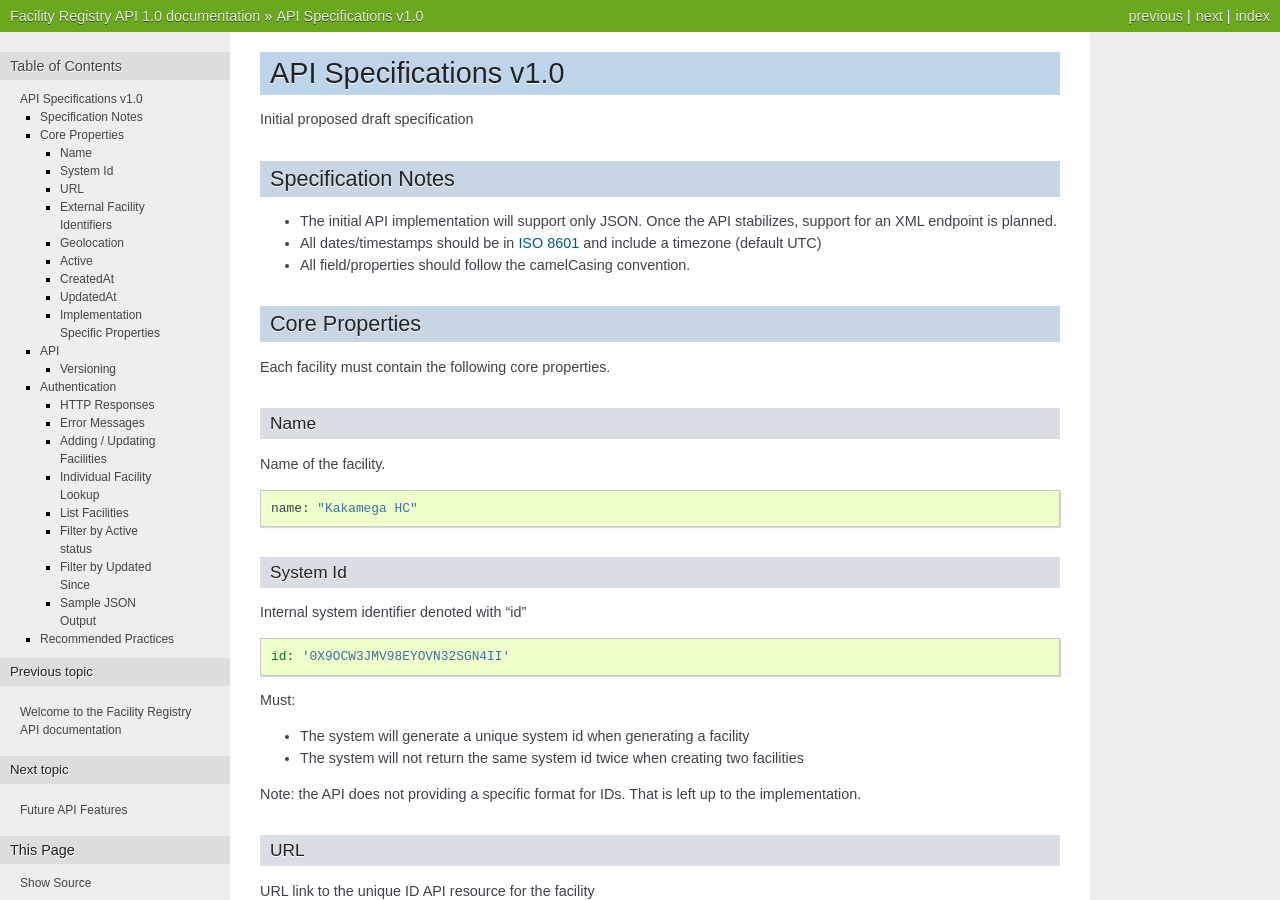
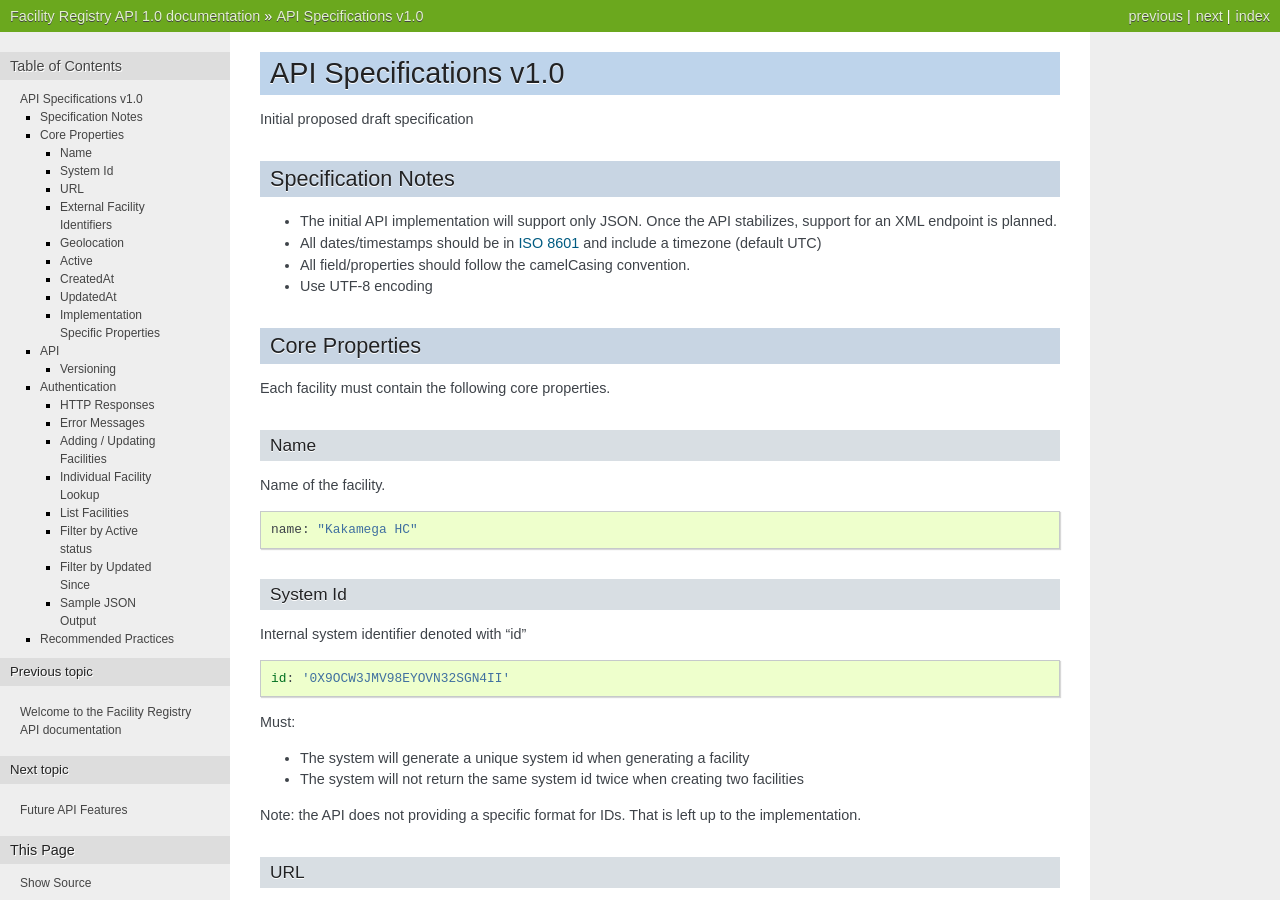
Before and after one commit to facilityregistry/fred-api, a Sphinx documentation site: the page built from docs/api_specifications.rst, in a window 1280 px wide and 900 px high. Built offline with Sphinx 7.4.7, drawn with Linux system fonts in a browser that asks for light colours.

Commit message:
UTF-8 encoding

```diff
--- a/docs/api_specifications.rst
+++ b/docs/api_specifications.rst
@@ -9,6 +9,7 @@ Specification Notes
 - The initial API implementation  will support only JSON.  Once the API stabilizes, support for an XML endpoint is planned.
 - All dates/timestamps should be in `ISO 8601 <http://en.wikipedia.org/wiki/ISO_8601>`_ and include a timezone (default UTC)
 - All field/properties should follow the camelCasing convention.
+- Use UTF-8 encoding
 
 Core Properties
 ---------------
```
